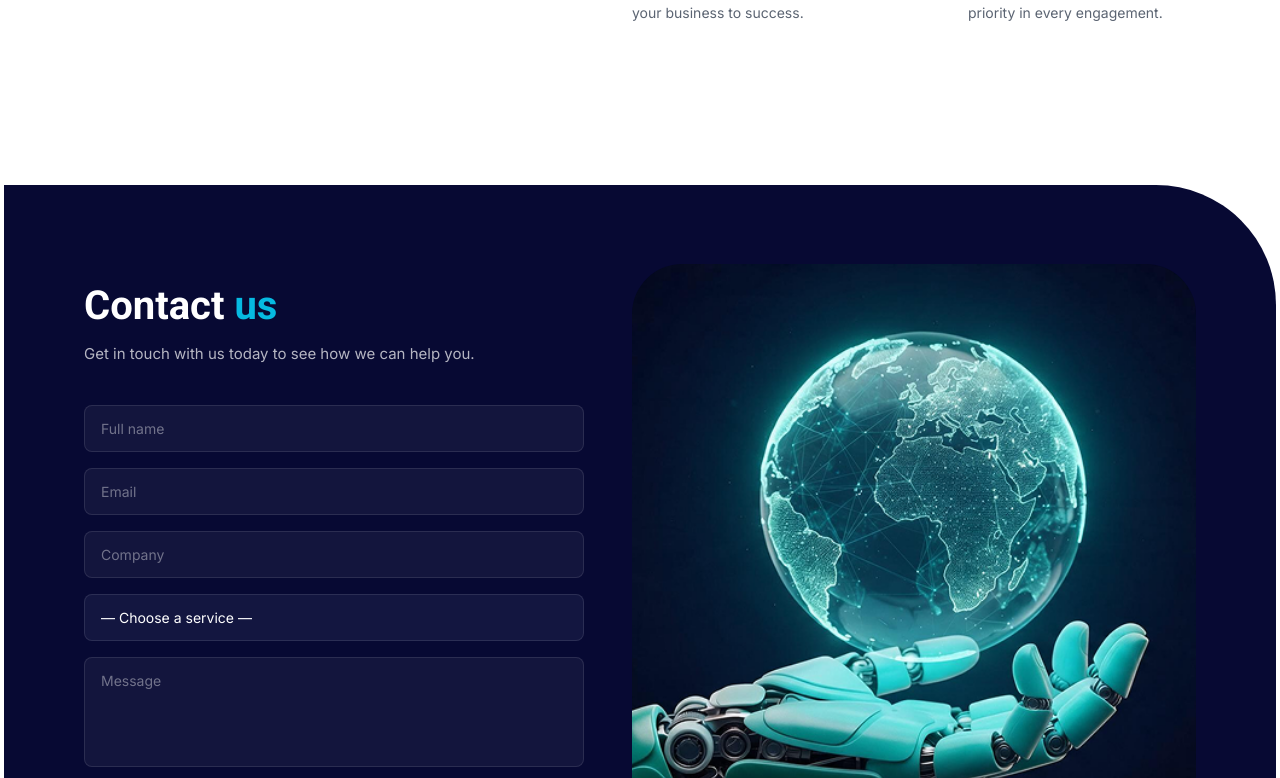
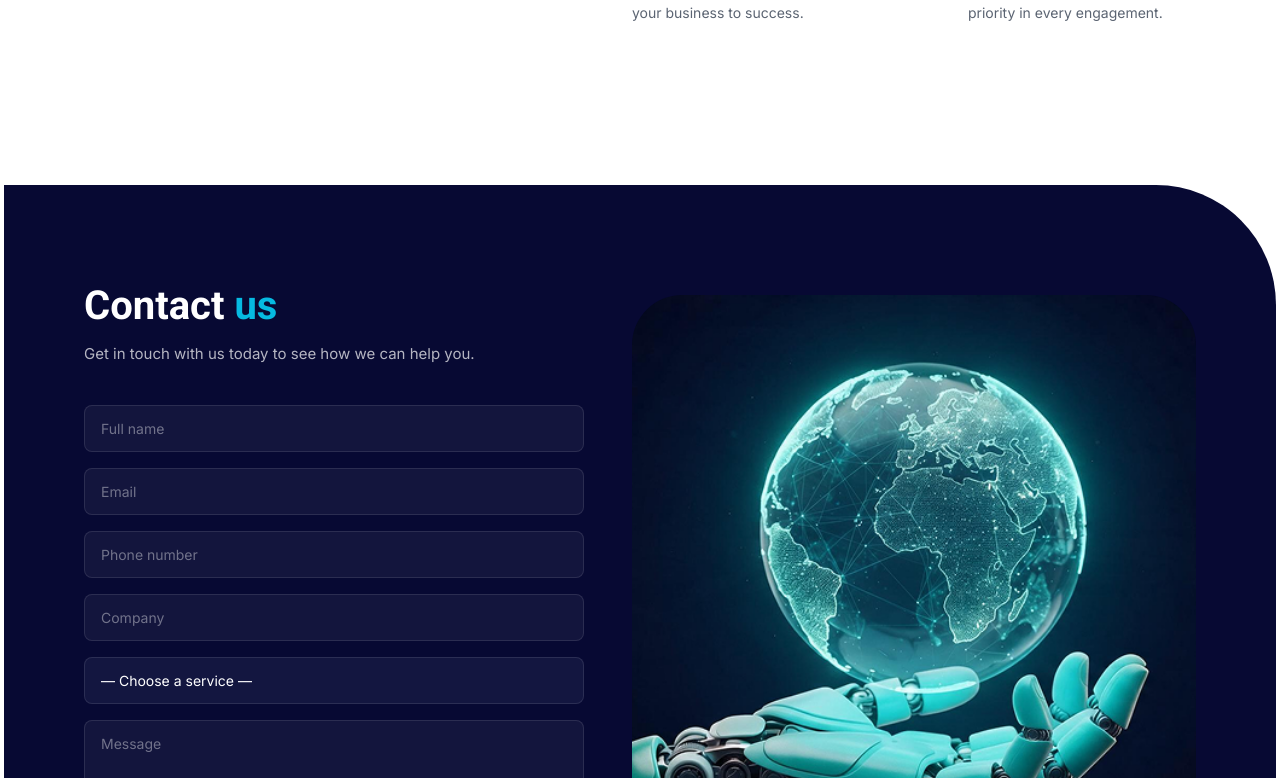
Before and after one commit to davethantech/davethan-website, a Next.js app: page /services/it-consultancy in a window 1280 px wide. Shown: the part 2583-3361 px from the top of the page. Built offline with nearby package versions, Linux system fonts and the light colour scheme.

Commit message:
fix: add phone field to consultancy form and wire learn more buttons

```diff
--- a/src/app/services/it-consultancy/page.tsx
+++ b/src/app/services/it-consultancy/page.tsx
@@ -86,12 +86,12 @@ export default function ITConsultancyPage() {
                   <p className="font-inter text-[#5b6472] text-[14px] leading-relaxed mb-8 flex-grow">
                     {service.desc}
                   </p>
-                  <div className="flex items-center justify-between mt-auto">
-                    <span className="font-inter font-bold text-[#06bae1] text-[13px] hover:underline cursor-pointer">Learn more &rarr;</span>
-                    <div className="w-[32px] h-[32px] rounded-full bg-[#06bae1] flex items-center justify-center">
+                  <Link href="#contact" className="flex items-center justify-between mt-auto group cursor-pointer">
+                    <span className="font-inter font-bold text-[#06bae1] text-[13px] group-hover:underline">Learn more &rarr;</span>
+                    <div className="w-[32px] h-[32px] rounded-full bg-[#06bae1] flex items-center justify-center group-hover:bg-[#05a6c9] transition-colors">
                       <ArrowRight className="w-4 h-4 text-white" />
                     </div>
-                  </div>
+                  </Link>
                 </div>
               ))}
             </div>
@@ -158,7 +158,7 @@ export default function ITConsultancyPage() {
         </section>
 
         {/* CONTACT SECTION */}
-        <section className="bg-[#070933] overflow-hidden lg:rounded-tr-[120px] lg:rounded-bl-[120px] mx-0 lg:mx-1 my-8 lg:my-16">
+        <section id="contact" className="bg-[#070933] overflow-hidden lg:rounded-tr-[120px] lg:rounded-bl-[120px] mx-0 lg:mx-1 my-8 lg:my-16">
           <div className="max-w-[1440px] mx-auto px-4 sm:px-6 lg:px-[80px] flex flex-col lg:flex-row items-center justify-between gap-12 lg:gap-12">
             <div className="flex-1 py-16 lg:py-24 w-full max-w-[500px]">
               <h2 className="text-white font-roboto font-bold text-[32px] lg:text-[40px] leading-tight mb-3">
--- a/src/components/shared/ConsultancyForm.tsx
+++ b/src/components/shared/ConsultancyForm.tsx
@@ -11,6 +11,7 @@ export function ConsultancyForm() {
   const [fields, setFields] = useState({
     name: '',
     email: '',
+    phone: '',
     company: '',
     service: '',
     message: '',
@@ -36,6 +37,7 @@ export function ConsultancyForm() {
           formType: 'consultancy',
           name: fields.name,
           email: fields.email,
+          phone: fields.phone,
           subject: subject,
           message: fields.message
         }),
@@ -48,7 +50,7 @@ export function ConsultancyForm() {
       }
 
       setFormState('success');
-      setFields({ name: '', email: '', company: '', service: '', message: '' });
+      setFields({ name: '', email: '', phone: '', company: '', service: '', message: '' });
     } catch (err: unknown) {
       const message = err instanceof Error ? err.message : 'Something went wrong.';
       setErrorMessage(message);
@@ -97,6 +99,15 @@ export function ConsultancyForm() {
         placeholder="Email"
         required
         value={fields.email}
+        onChange={handleChange}
+        disabled={formState === 'loading'}
+        className={inputClass}
+      />
+      <input
+        name="phone"
+        type="tel"
+        placeholder="Phone number"
+        value={fields.phone}
         onChange={handleChange}
         disabled={formState === 'loading'}
         className={inputClass}
```
